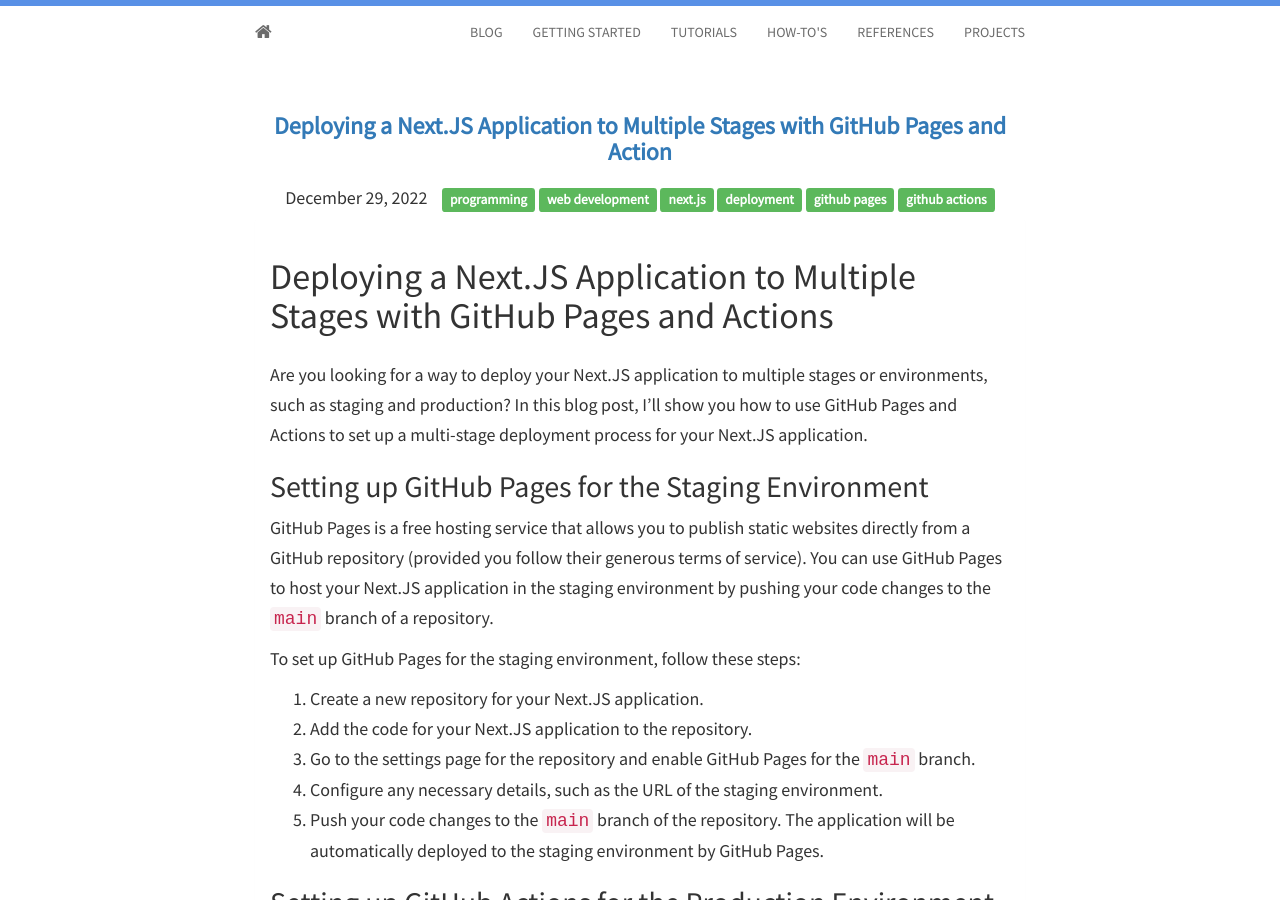
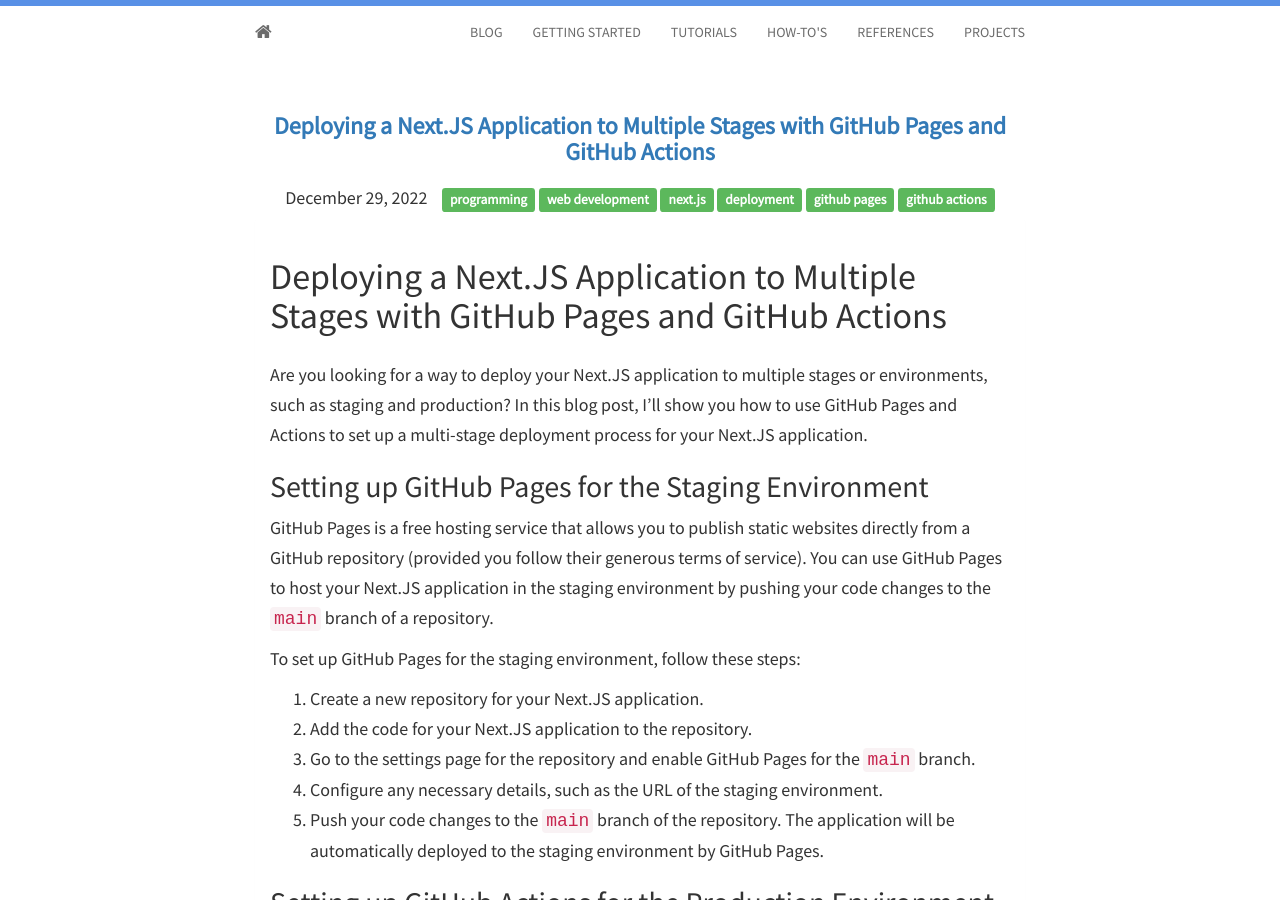
Before and after one commit to HunterGerlach/www.huntergerlach.com, a Jekyll site: the page built from _posts/2022-12-29-multi-site-with-nextjs-and-github-pages.md, in a window 1280 px wide and 900 px high. Built offline with Jekyll 4.4.1, drawn with Linux system fonts in a browser that asks for light colours; nearby versions of some CDN libraries.

Commit message:
Update 2022-12-29-multi-site-with-nextjs-and-github-pages.md

```diff
--- a/_posts/2022-12-29-multi-site-with-nextjs-and-github-pages.md
+++ b/_posts/2022-12-29-multi-site-with-nextjs-and-github-pages.md
@@ -1,6 +1,6 @@
 ---
 layout: post
-title: Deploying a Next.JS Application to Multiple Stages with GitHub Pages and Action
+title: Deploying a Next.JS Application to Multiple Stages with GitHub Pages and GitHub Actions
 tags:
 - programming
 - web development
@@ -9,7 +9,7 @@
 - github pages
 - github actions
 ---
-# Deploying a Next.JS Application to Multiple Stages with GitHub Pages and Actions
+# Deploying a Next.JS Application to Multiple Stages with GitHub Pages and GitHub Actions
 
 Are you looking for a way to deploy your Next.JS application to multiple stages or environments, such as staging and production? In this blog post, I'll show you how to use GitHub Pages and Actions to set up a multi-stage deployment process for your Next.JS application.
 
```
